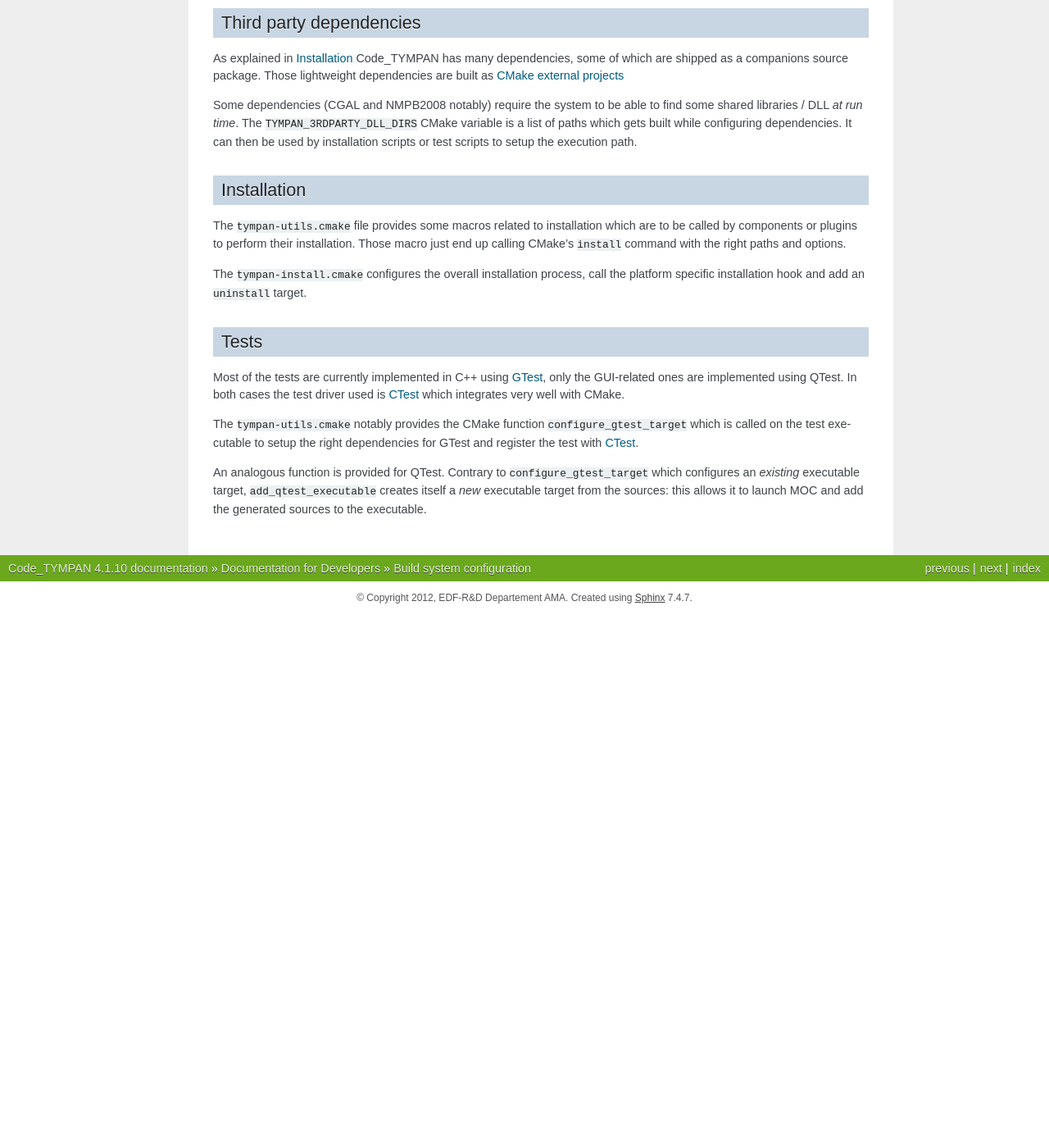
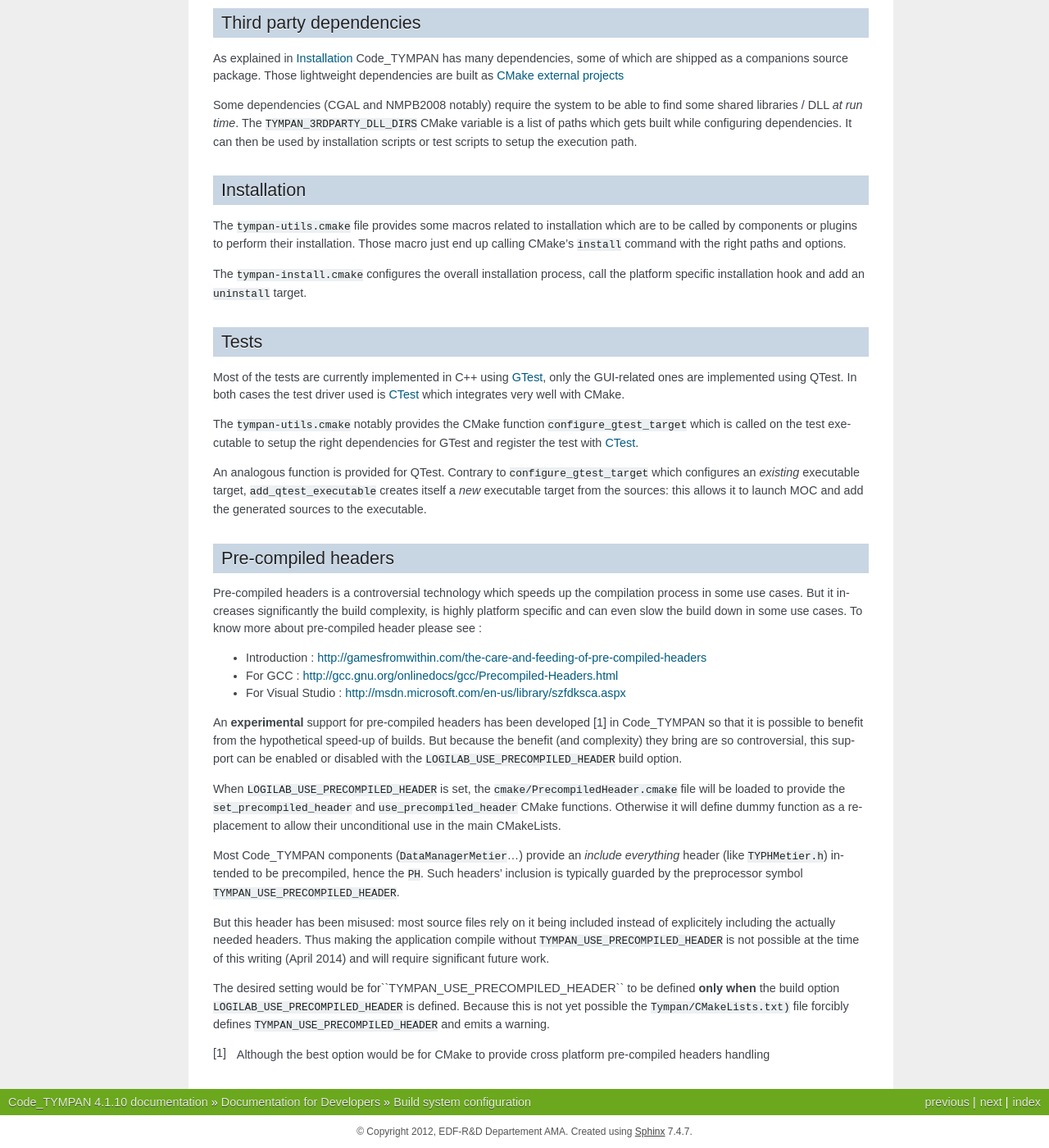
Before and after one commit to Jiunixo/test_mig2, a Sphinx documentation site: the page built from doc/developer/building.rst, in a window 1280 px wide and 1400 px high, scrolled down 816 px. Shown: the whole window at 82% size. Built offline with Sphinx 7.4.7, drawn with Linux system fonts in a browser that asks for light colours; before the commit the page ends 1565 px from its top, so only the background shows below that.

Commit message:
[cmake, doc] Document and cleanup precompiled headers handling
related to #1571184

```diff
--- a/doc/developer/building.rst
+++ b/doc/developer/building.rst
@@ -96,7 +96,55 @@
 target from the sources: this allows it to launch MOC and add the
 generated sources to the executable.
 
+
+Pre-compiled headers
+====================
+
+Pre-compiled headers is a controversial technology which speeds up the
+compilation process in some use cases. But it increases significantly
+the build complexity, is highly platform specific and can even slow
+the build down in some use cases. To know more about pre-compiled
+header please see :
+
+* Introduction : http://gamesfromwithin.com/the-care-and-feeding-of-pre-compiled-headers
+* For GCC : http://gcc.gnu.org/onlinedocs/gcc/Precompiled-Headers.html
+* For Visual Studio : http://msdn.microsoft.com/en-us/library/szfdksca.aspx
+
+An **experimental** support for pre-compiled headers has been
+developed [1] in Code_TYMPAN so that it is possible to benefit from
+the hypothetical speed-up of builds. But because the benefit (and
+complexity) they bring are so controversial, this support can be
+enabled or disabled with the ``LOGILAB_USE_PRECOMPILED_HEADER`` build
+option.
+
+When ``LOGILAB_USE_PRECOMPILED_HEADER`` is set, the
+:file:`cmake/PrecompiledHeader.cmake` file will be loaded to provide
+the ``set_precompiled_header`` and ``use_precompiled_header`` CMake
+functions. Otherwise it will define dummy function as a replacement to
+allow their unconditional use in the main CMakeLists.
+
+Most Code_TYMPAN components (``DataManagerMetier``...) provide an
+*include everything* header (like :file:`TYPHMetier.h`) intended to
+be precompiled, hence the ``PH``. Such headers' inclusion is typically
+guarded by the preprocessor symbol ``TYMPAN_USE_PRECOMPILED_HEADER``.
+
+But this header has been misused: most source files rely on it being
+included instead of explicitely including the actually needed
+headers. Thus making the application compile without
+``TYMPAN_USE_PRECOMPILED_HEADER`` is not possible at the time of
+this writing (April 2014) and will require significant future work.
+
+The desired setting would be for``TYMPAN_USE_PRECOMPILED_HEADER`` to
+be defined **only when** the build option
+``LOGILAB_USE_PRECOMPILED_HEADER`` is defined.  Because this is not
+yet possible the :file:`Tympan/CMakeLists.txt)` file forcibly defines
+``TYMPAN_USE_PRECOMPILED_HEADER`` and emits a warning.
+
+
 .. References
 
 .. _GTest: https://code.google.com/p/googletest/wiki/Documentation
 .. _CTest: http://www.cmake.org/Wiki/CMake_Testing_With_CTest
+
+.. [1] Although the best option would be for CMake to provide cross
+       platform pre-compiled headers handling
```
Also changed, not shown: 1 other file.
